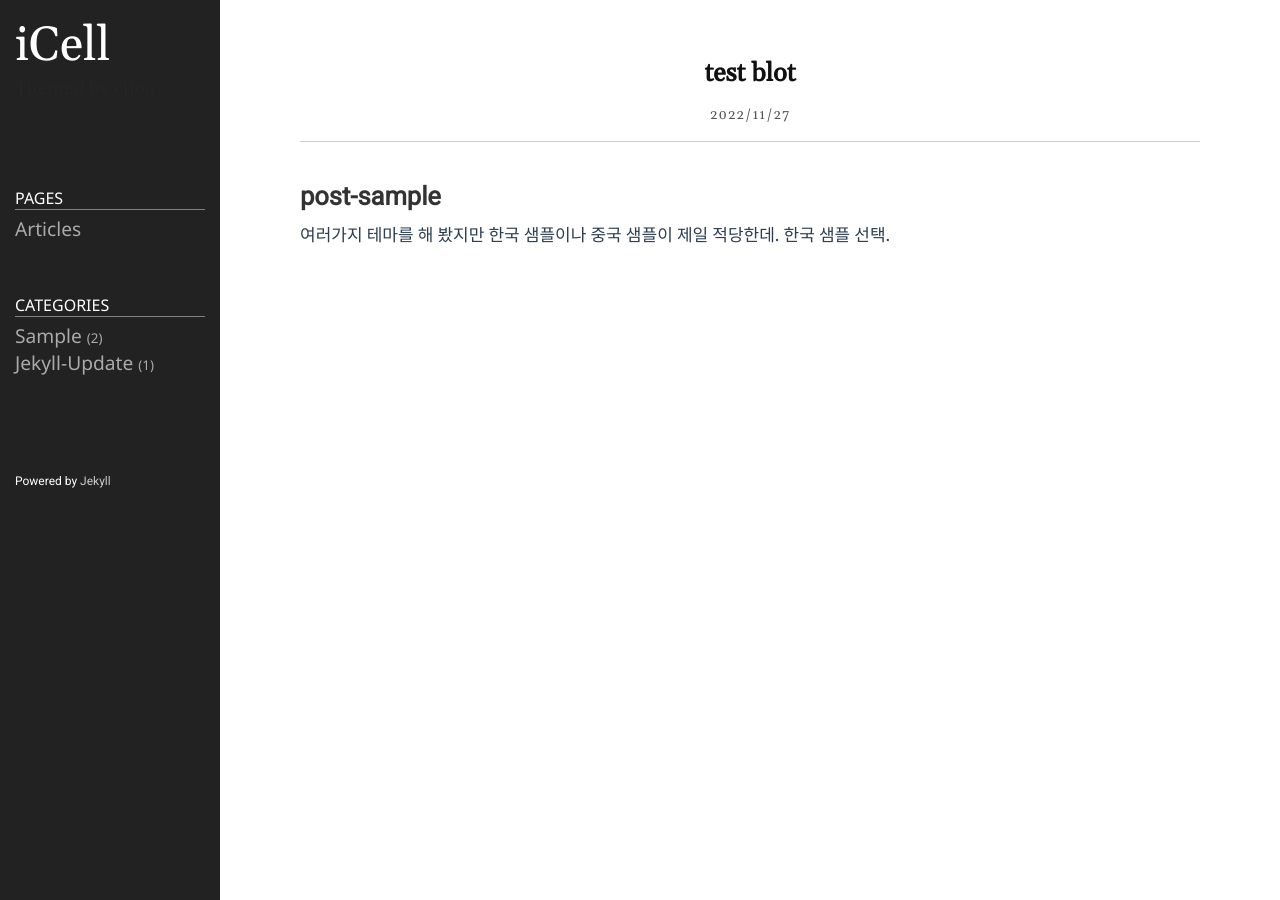
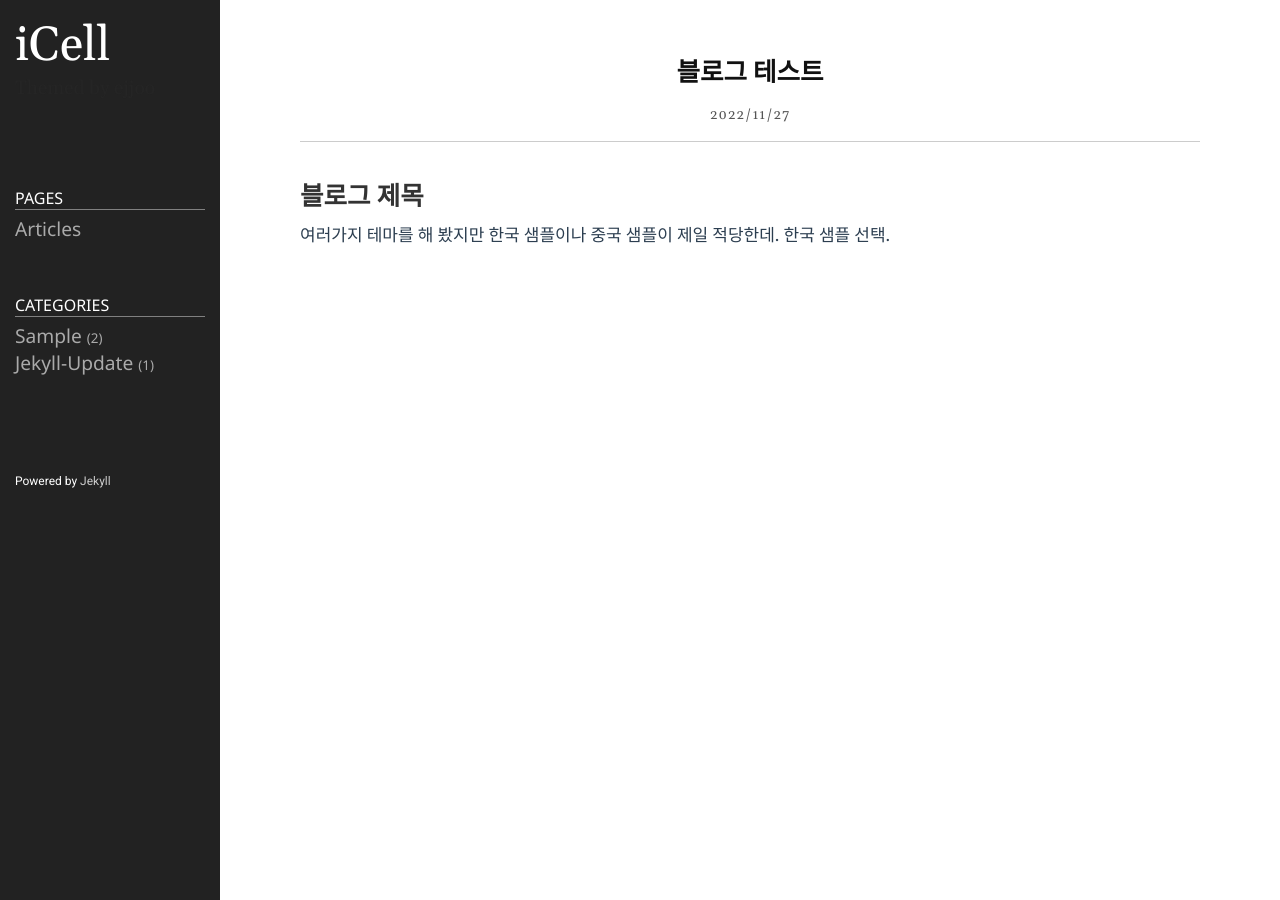
Before and after one commit to xuansky/blog, a Jekyll site: the page built from _posts/2022-11-27-test.md, in a window 1280 px wide. Built offline with Jekyll 4.4.1, drawn with Linux system fonts in a browser that asks for light colours.

Commit message:
시섬용 블로그 수정

```diff
--- a/_posts/2022-11-27-test.md
+++ b/_posts/2022-11-27-test.md
@@ -1,9 +1,9 @@
 ---
 layout: post
-title: test blot
+title: 블로그 테스트
 date: 2022-11-27 16:03:00 +0900
 category: sample
 ---
-# post-sample
+# 블로그 제목
 
 여러가지 테마를 해 봤지만 한국 샘플이나 중국 샘플이 제일 적당한데. 한국 샘플 선택.
```
